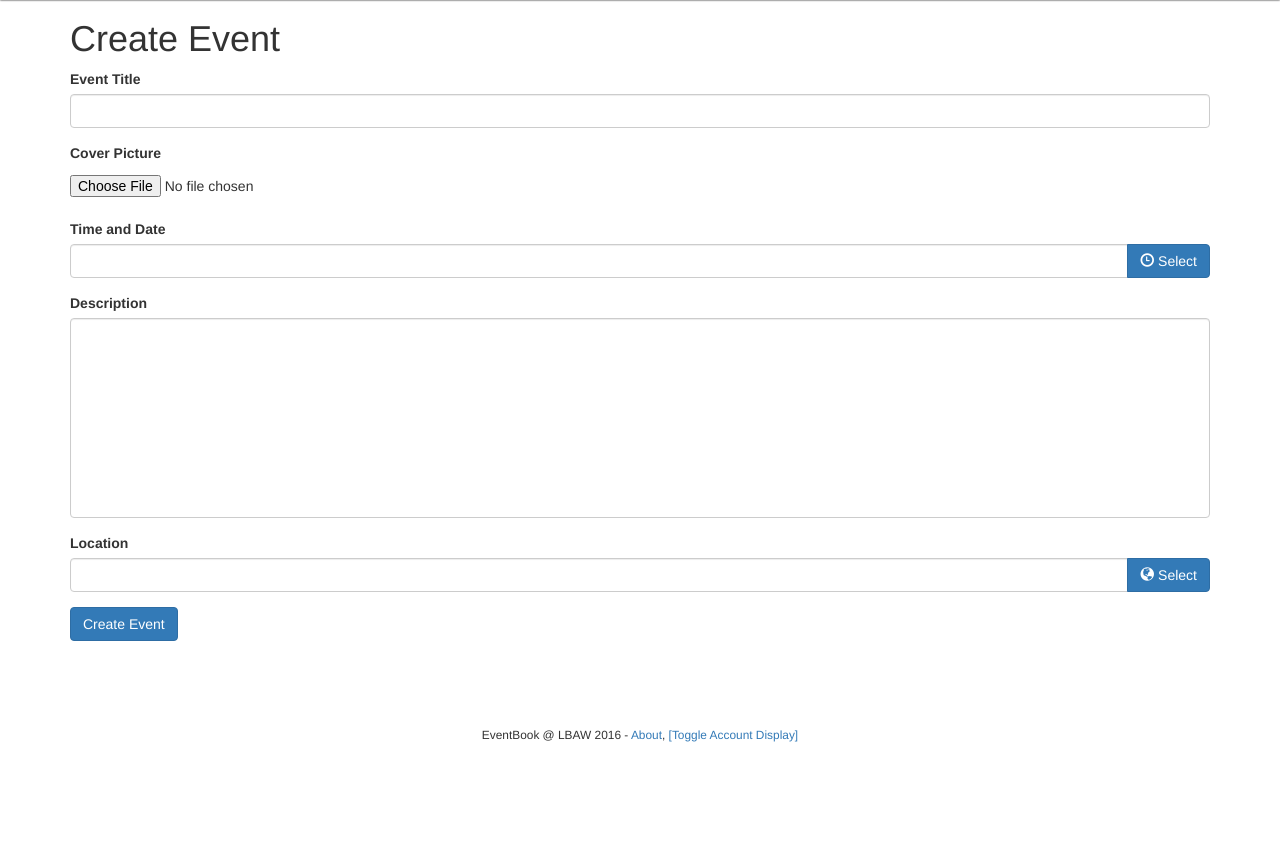
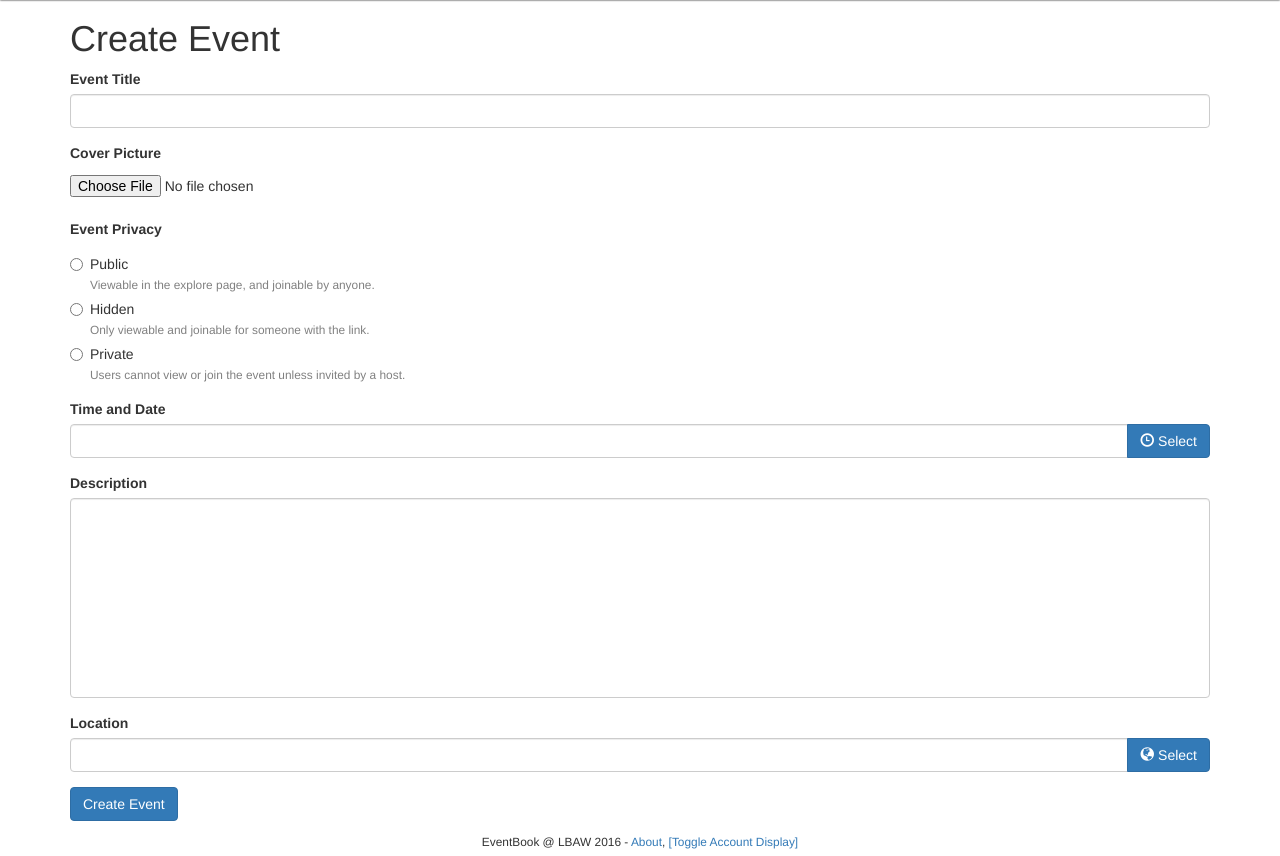
Before and after one commit to hugdru/LBAW, a PHP site: page /create/ in a window 1280 px wide. Shown: the part 51-907 px from the top of the page. Before the commit the page ends 793 px from the top, so only its background shows below. Run offline with PHP 8.4, Linux system fonts and the light colour scheme.

Commit message:
Added Event Privacy to the Creation Page

```diff
--- a/src/create/index.php
+++ b/src/create/index.php
@@ -25,8 +25,33 @@
 
 
             <div class="form-group">
-                <label for="eml">Cover Picture</label>
+                <label>Cover Picture</label>
                 <input type="file" class="form-control-static">
+            </div>
+
+            <div class="form-group">
+                <label>Event Privacy</label>
+                <div class="radio">
+                    <label>
+                        <input type="radio" name="pvr">
+                        Public<br>
+                        <small>Viewable in the explore page, and joinable by anyone.</small>
+                    </label>
+                </div>
+                <div class="radio">
+                    <label>
+                        <input type="radio" name="pvr">
+                        Hidden<br>
+                        <small>Only viewable and joinable for someone with the link.</small>
+                    </label>
+                </div>
+                <div class="radio">
+                    <label>
+                        <input type="radio" name="pvr">
+                        Private<br>
+                        <small>Users cannot view or join the event unless invited by a host.</small>
+                    </label>
+                </div>
             </div>
 
             <div class="form-group">
--- a/src/res/css/main.css
+++ b/src/res/css/main.css
@@ -118,6 +118,10 @@ body{
     margin-bottom: -9px;
 }
 
+form small{
+    color: gray;
+}
+
 /* Sticky Footer CSS */
 .wrapper {
     min-height: 100%;
```
Also changed, not shown: 1 other file.
